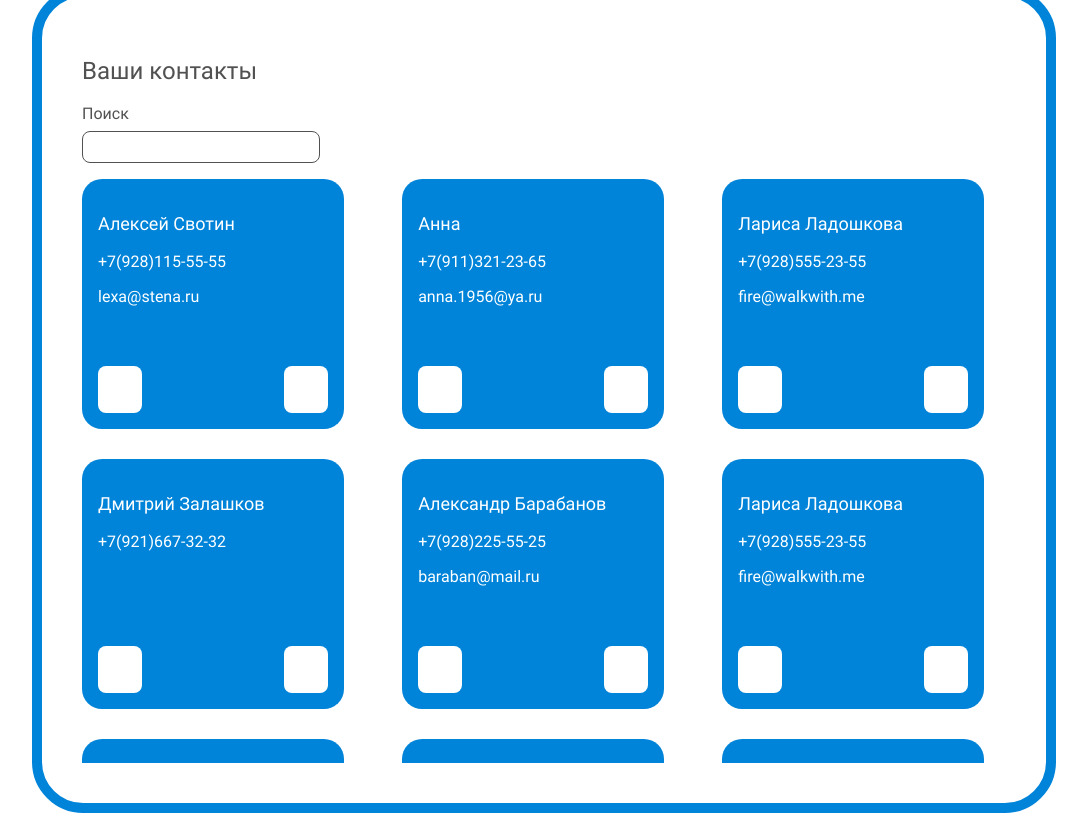
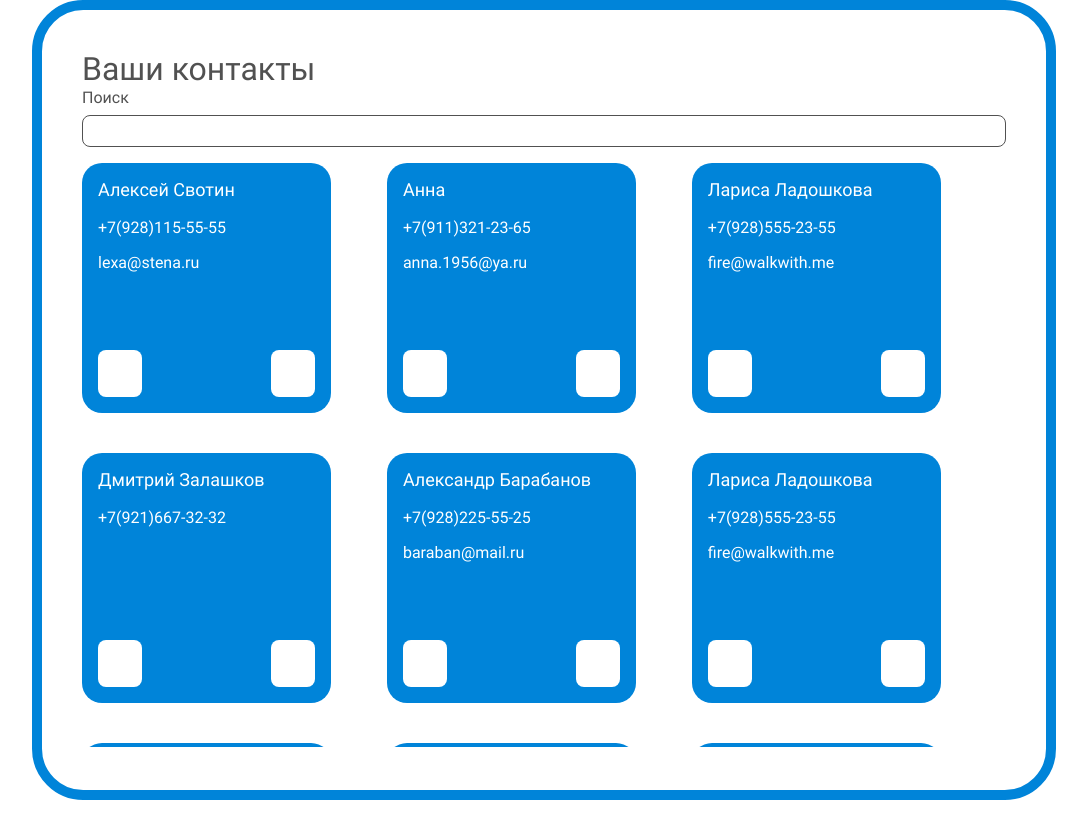
Before and after one commit to zouweninthesky/takeoff-staff-test, a React (Create React App) app: page /contacts in a window 1280 px wide. Shown: the whole page, without its empty margins (96-1183 px from the left). Built offline with nearby package versions, Linux system fonts and the light colour scheme.

Commit message:
improve styles

```diff
--- a/src/assets/scss/mixins.scss
+++ b/src/assets/scss/mixins.scss
@@ -18,9 +18,13 @@
   }
 }
 
-// @mixin shadow {
-//   box-shadow: 0 0.125rem 1.25rem 0 $color-shadow;
-// }
+@mixin shadow {
+  box-shadow: 0 0.125rem 1.25rem 0 $color-shadow;
+}
+
+@mixin deep-shadow {
+  box-shadow: 0 0.125rem 2rem 0 $color-overlay;
+}
 
 @mixin disable-standard {
   cursor: default;
--- a/src/assets/scss/style.scss
+++ b/src/assets/scss/style.scss
@@ -170,11 +170,31 @@ a {
     color: inherit;
     font-size: 1rem;
 
-    min-height: 32px;
+    width: 100%;
+    min-height: 2rem;
 
     padding: 0.25rem 0.5rem;
 
-    border: 1px solid $color-neutrals;
+    border: 0.0625rem solid $color-neutrals;
     border-radius: 8px;
   }
 }
+
+@include vp-tablet {
+  body {
+    background-color: $color-primary;
+    overflow: auto;
+  }
+
+  #root {
+    width: 100%;
+    height: auto;
+    display: block;
+  }
+}
+
+@include vp-mobile {
+  html {
+    font-size: 5vw;
+  }
+}
--- a/src/assets/scss/variables.scss
+++ b/src/assets/scss/variables.scss
@@ -1,5 +1,6 @@
 $color-background: #ffffff;
 $color-shadow: rgba(209, 209, 209, 0.2);
+// $color-deep-shadow: rgba(209, 209, 209, 0.2);
 $color-overlay: rgba(0, 0, 0, 0.25);
 
 $color-neutrals: #515151;
--- a/src/components/common/modals/Modal.tsx
+++ b/src/components/common/modals/Modal.tsx
@@ -1,14 +1,31 @@
 import React, { FC } from "react";
 import "./Modal.scss";
+import Icon from "../Icon/Icon";
+import { useAppDispatch } from "../../../app/hooks/redux";
+import { modalIdChanged } from "../../../features/global/global-slice";
+import { contactUnchosen } from "../../../features/contacts/contacts-slice";
 
 interface ModalInterface {
   modifier?: string;
 }
 
 const Modal: FC<ModalInterface> = ({ children, modifier }) => {
+  const dispatch = useAppDispatch();
   const className = modifier ? `modal modal--${modifier}` : "modal";
 
-  return <div className={className}>{children}</div>;
+  const handleClose = () => {
+    dispatch(contactUnchosen());
+    dispatch(modalIdChanged(""));
+  };
+
+  return (
+    <div className={className}>
+      <button type="button" className="modal__close" onClick={handleClose}>
+        <Icon id="plus" width={20} />
+      </button>
+      {children}
+    </div>
+  );
 };
 
 export default Modal;
--- a/src/components/contacts/Contacts.scss
+++ b/src/components/contacts/Contacts.scss
@@ -1,20 +1,30 @@
 @use "../../assets/scss/variables.scss" as *;
+@use "../../assets/scss/mixins.scss" as *;
 
 .contacts {
   position: relative;
 
   width: 80vw;
+  min-height: 800px;
 
   margin: 0 auto;
-  padding: 40px;
+  padding: 2.5rem;
 
-  border: 10px solid $color-primary;
+  border: 0.625rem solid $color-primary;
   border-radius: 4vw;
 
+  &__header {
+    margin: 0;
+
+    font-size: 2rem;
+  }
+
   &__create-button {
+    color: inherit;
+
     position: absolute;
-    top: 30px;
-    right: 30px;
+    top: 2.5rem;
+    right: 2.5rem;
 
     padding: 0.125rem;
 
@@ -25,5 +35,43 @@
     & svg {
       transform: rotate(45deg);
     }
+
+    cursor: pointer;
+  }
+
+  @include vp-tablet {
+    width: auto;
+
+    margin: 1.5rem;
+
+    background-color: $color-background;
+  }
+
+  @include vp-mobile {
+    width: auto;
+
+    margin: auto;
+    padding: 1rem;
+
+    background-color: $color-background;
+
+    &__create-button {
+      position: fixed;
+
+      top: auto;
+      right: 20px;
+      bottom: 20px;
+
+      width: 2.5rem;
+      height: 2.5rem;
+      border-radius: 50%;
+
+      @include deep-shadow;
+
+      & svg {
+        width: 1.25rem;
+        height: 1.25rem;
+      }
+    }
   }
 }
--- a/src/components/contacts/Contacts.tsx
+++ b/src/components/contacts/Contacts.tsx
@@ -30,7 +30,7 @@ const Contacts: FC = () => {
 
   return (
     <section className="container contacts">
-      <h1>Ваши контакты</h1>
+      <h1 className="contacts__header">Ваши контакты</h1>
       <SearchBar />
       {contacts && <ContactsList />}
       {contactChosen && modalId === MODAL_EDIT && (
--- a/src/components/contacts/ContactsList/ContactsItem/ContactItem.scss
+++ b/src/components/contacts/ContactsList/ContactsItem/ContactItem.scss
@@ -10,7 +10,7 @@
   color: $color-background;
 
   width: 22%;
-  height: 250px;
+  min-height: 250px;
   padding: 1rem;
 
   border-radius: 20px;
@@ -22,6 +22,8 @@
 
   &__name {
     font-size: 1.125rem;
+
+    margin-top: 0;
   }
 
   &__phone {
@@ -55,9 +57,51 @@
     // &:last-child {
     // margin-right: 0;
     // }
+
+    cursor: pointer;
   }
 
   @include vp-laptop {
     width: 27%;
   }
+
+  @include vp-tablet {
+    width: 47.5%;
+  }
+
+  @include vp-mobile {
+    flex-direction: row;
+
+    width: 100%;
+    min-height: auto;
+    height: 10.625rem;
+
+    &__text-wrapper {
+      height: 100%;
+    }
+
+    &__buttons-wrapper {
+      display: flex;
+      flex-direction: column;
+
+      width: auto;
+      align-self: stretch;
+      height: 100%;
+
+      margin-top: 0;
+    }
+
+    &__button {
+      margin-bottom: auto;
+
+      &:last-child {
+        margin-bottom: 0;
+      }
+
+      & svg {
+        width: 2rem;
+        height: 2rem;
+      }
+    }
+  }
 }
--- a/src/components/contacts/ContactsList/ContactsList.scss
+++ b/src/components/contacts/ContactsList/ContactsList.scss
@@ -3,7 +3,6 @@
 .contacts-list {
   max-height: 600px;
   overflow-y: auto;
-  overflow-x: hidden;
 
   &__list {
     display: flex;
@@ -12,25 +11,64 @@
     justify-content: flex-start;
     align-items: flex-start;
 
-    width: 103%;
-    margin-right: -10%;
-
     list-style: none;
     padding-left: 0;
   }
 
   & li {
-    margin-right: 2.5%;
-    margin-bottom: 30px;
+    margin-right: 3.8%;
+    margin-bottom: 40px;
+
+    &:nth-child(4n) {
+      margin-right: 0;
+    }
   }
 
   @include vp-laptop {
-    &__list {
-      width: 105%;
+    & li {
+      margin-right: 6%;
+      &:nth-child(4n) {
+        margin-right: 6%;
+      }
+      &:nth-child(3n) {
+        margin-right: 0;
+      }
     }
+  }
+
+  @include vp-tablet {
+    max-height: none;
+    overflow-y: auto;
 
     & li {
-      margin-right: 6%;
+      margin-right: 4.6%;
+
+      &:nth-child(4n) {
+        margin-right: 4.6%;
+      }
+      &:nth-child(3n) {
+        margin-right: 4.6%;
+      }
+      &:nth-child(2n) {
+        margin-right: 0;
+      }
+    }
+  }
+
+  @include vp-mobile {
+    & li {
+      margin-right: 0;
+      margin-bottom: 1.25rem;
+      &:nth-child(3n) {
+        margin-right: 0;
+      }
+      &:nth-child(2n) {
+        margin-right: 0;
+      }
+
+      &:last-child {
+        margin-bottom: 0;
+      }
     }
   }
 }
--- a/src/components/contacts/ContactsList/ContactsList.tsx
+++ b/src/components/contacts/ContactsList/ContactsList.tsx
@@ -47,7 +47,7 @@ const ContactsList = () => {
             <ContactItem key={contact.id} contact={contact} />
           ))
         ) : (
-          <p>Пока контактов нет</p>
+          <p>{search ? "Поиск не дал результатов" : "Пока контактов нет"}</p>
         )}
       </ul>
     </div>
--- a/src/components/contacts/CreateContact/CreateContact.tsx
+++ b/src/components/contacts/CreateContact/CreateContact.tsx
@@ -46,15 +46,9 @@ const CreateContact: FC = () => {
     dispatch(modalIdChanged(""));
   };
 
-  const handleClose = () => {
-    clearForm();
-    dispatch(modalIdChanged(""));
-  };
-
   return (
     <Modal>
-      Новый контакт
-      <button type="button" onClick={handleClose}></button>
+      <h2 className="modal__header">Новый контакт</h2>
       <div className="input">
         <label htmlFor="firstName">Имя</label>
         {firstName.isDirty && !firstName.inputValid && (
@@ -101,7 +95,7 @@ const CreateContact: FC = () => {
         />
       </div>
       <button
-        className="button"
+        className="button modal__button"
         type="button"
         disabled={!firstName.inputValid || !phone.inputValid}
         onClick={handleSubmit}
--- a/src/components/contacts/EditContact/EditContact.tsx
+++ b/src/components/contacts/EditContact/EditContact.tsx
@@ -46,13 +46,6 @@ const EditContact: FC<EditContactInterface> = ({ contact }) => {
     return "Неверный формат";
   };
 
-  // const clearForm = () => {
-  //   firstName.resetInput();
-  //   lastName.resetInput();
-  //   phone.resetInput();
-  //   email.resetInput();
-  // };
-
   const handleSubmit = () => {
     const editedContact = {
       id: contact.id,
@@ -63,20 +56,11 @@ const EditContact: FC<EditContactInterface> = ({ contact }) => {
     };
     dispatch(contactEdited(editedContact));
     dispatch(modalIdChanged(""));
-    // clearForm();
-  };
-
-  const handleClose = () => {
-    dispatch(contactUnchosen());
-    dispatch(modalIdChanged(""));
   };
 
   return (
     <Modal>
-      Изменить контакт
-      <button type="button" onClick={handleClose}>
-        Закрыть редактор
-      </button>
+      <h2 className="modal__header">Изменить контакт</h2>
       <div className="input">
         <label htmlFor="firstName">Имя</label>
         {firstName.isDirty && !firstName.inputValid && (
@@ -123,7 +107,7 @@ const EditContact: FC<EditContactInterface> = ({ contact }) => {
         />
       </div>
       <button
-        className="button"
+        className="button modal__button"
         type="button"
         disabled={!firstName.inputValid || !phone.inputValid}
         onClick={handleSubmit}
```
Also changed, not shown: src/components/common/modals/Modal.scss (+24 -310 lines).
